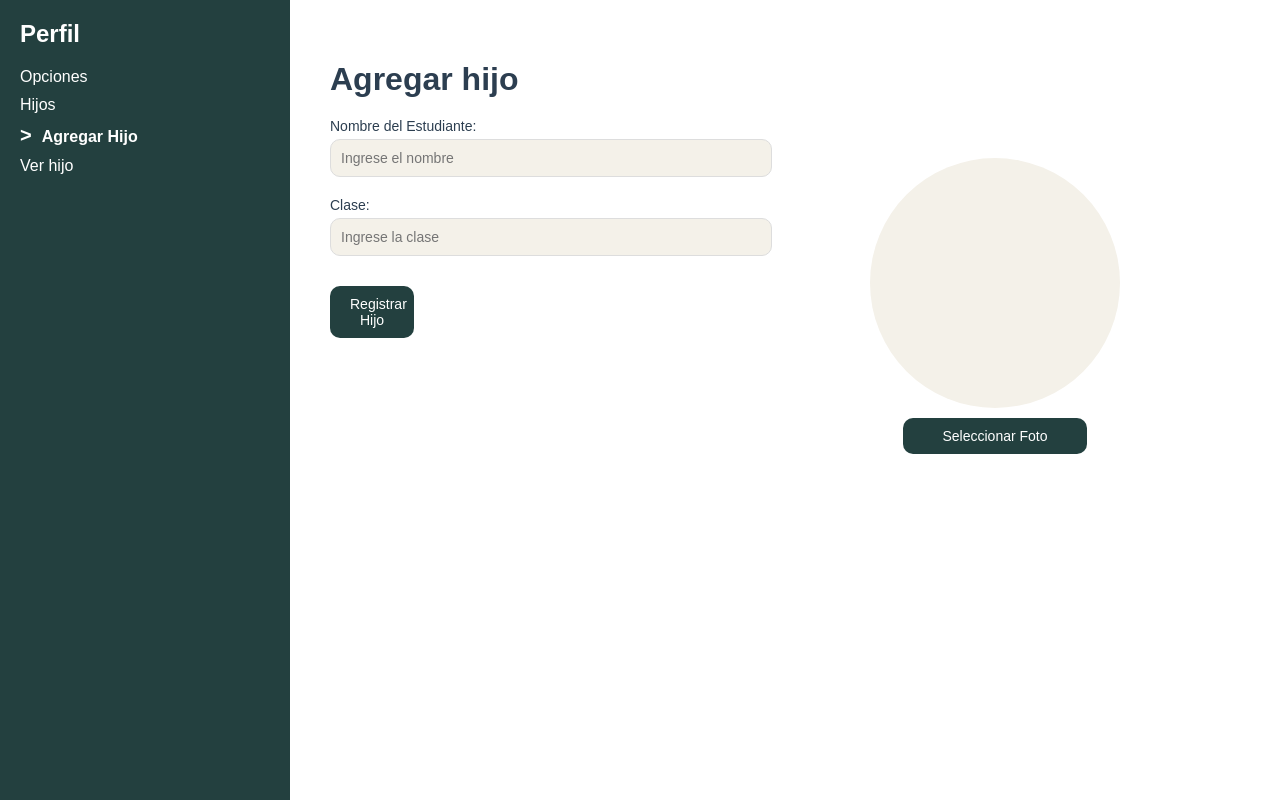
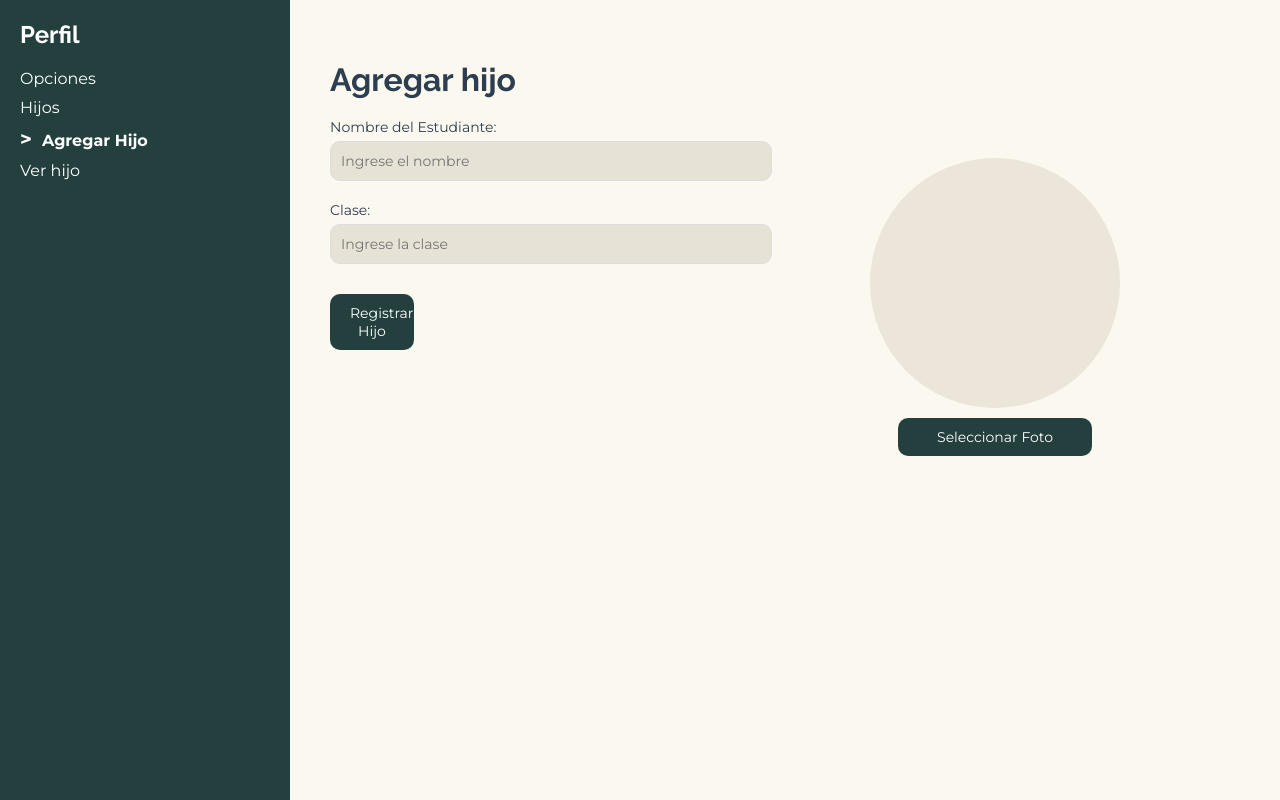
Before and after one commit to SolRoqueta/SegundoInformatica2.0, a PHP site: page /agergar_hijo.html in a window 1280 px wide. Run offline with PHP 8.4, Linux system fonts and the light colour scheme.

Commit message:
Le puse la fuente al titulo y al texto
le agregue la fuente a agregar hijo

```diff
--- a/Agregar hijo/style.css
+++ b/Agregar hijo/style.css
@@ -1,3 +1,7 @@
+@import url('https://fonts.googleapis.com/css2?family=Open+Sans:ital,wght@0,300..800;1,300..800&family=Raleway:ital,wght@0,100..900;1,100..900&display=swap');
+@import url('https://fonts.googleapis.com/css2?family=Montserrat:ital,wght@0,100..900;1,100..900&family=Open+Sans:ital,wght@0,300..800;1,300..800&family=Raleway:ital,wght@0,100..900;1,100..900&display=swap');
+
+
 body {
     margin: 0;
     font-family: Arial, sans-serif;
@@ -12,15 +16,17 @@ body {
 .sidebar {
     width: 250px;
     background-color: #23403f;
-    color: white;
+    color: rgb(255, 255, 255);
     padding: 20px;
 }
 
 .sidebar h2 {
     margin-top: 0;
+    font-family: "Raleway", sans-serif;
 }
 
 .sidebar nav ul {
+    font-family: "Montserrat", sans-serif;
     list-style: none;
     padding: 0;
 }
@@ -35,19 +41,20 @@ body {
 }
 
 .sidebar nav ul li.active::before {
-    content: " >"; /* Agrega el símbolo ">" antes de la opción activa */
-    margin-right: 10px; /* Espacio entre el símbolo y el texto */
+    content: " >";
+    margin-right: 10px;
     font-size: 20px;
 }
 
-/* Estilos para la parte principal */
+
 .main-content {
     flex: 1;
     padding: 40px;
-    background-color: white;
+    background-color: #FBF8EF;;
 }
 
 .main-content h1 {
+    font-family: "Raleway", sans-serif;
     color: #2c3e50;
     margin-bottom: 20px;
 }
@@ -68,6 +75,7 @@ body {
 }
 
 .form-group label {
+    font-family: "Montserrat", sans-serif;
     display: block;
     font-size: 14px;
     color: #2c3e50;
@@ -75,15 +83,17 @@ body {
 }
 
 .form-group input {
+    font-family: "Montserrat", sans-serif;
     width: 100%;
     padding: 10px;
     font-size: 14px;
     border: 1px solid #ddd;
     border-radius: 10px;
-    background-color: #f4f1e9;
+    background-color: #e6e2d6;;
 }
 
 .btn-register {
+    font-family: "Montserrat", sans-serif;
     margin-top: 10px;
     background-color: #23403f;
     color: white;
@@ -112,7 +122,7 @@ body {
 .photo-placeholder {
     width: 250px;
     height: 250px;
-    background-color: #f4f1e9;
+    background-color: #ebe6d9;
     border-radius: 50%;
     margin-bottom: 10px;
     background-size: cover;
@@ -124,6 +134,7 @@ body {
 }
 
 .btn-select-photo {
+    font-family: "Montserrat", sans-serif;
     background-color: #23403f;
     color: white;
     padding: 10px 39px;
```
